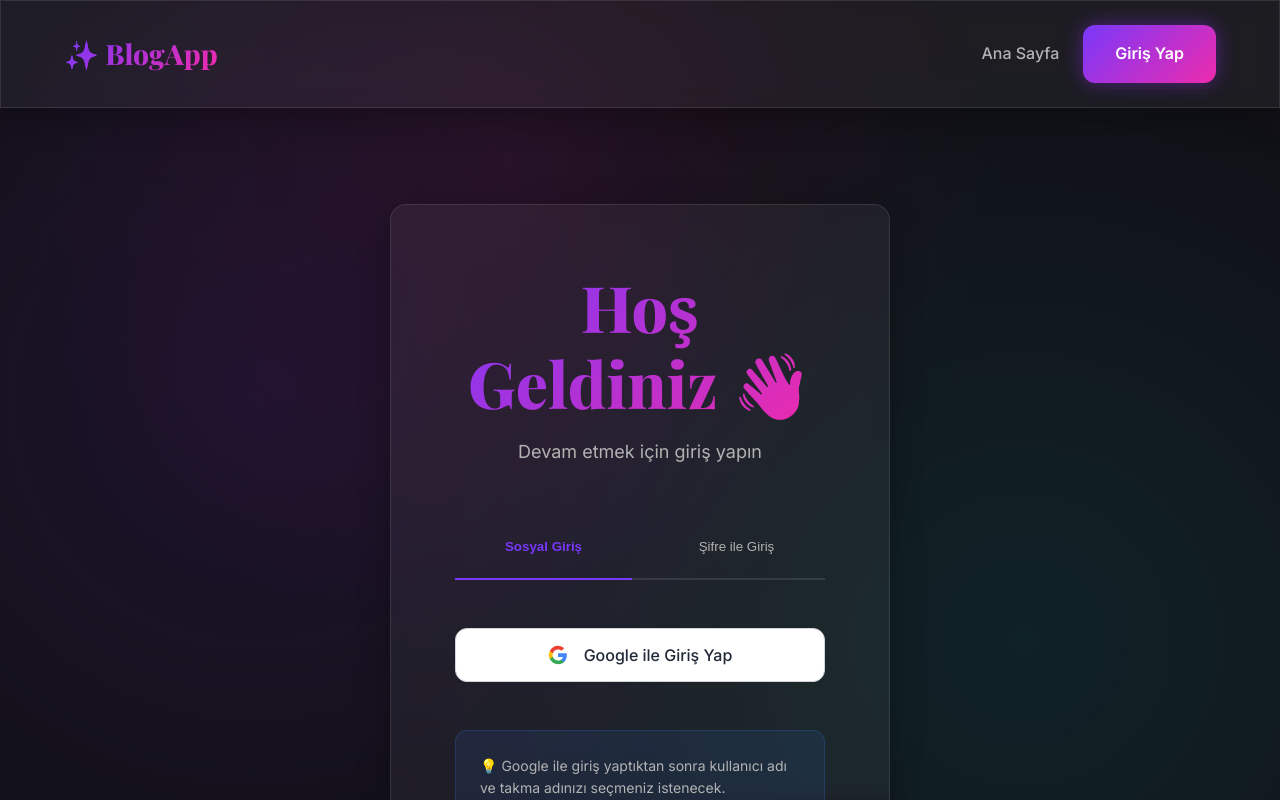
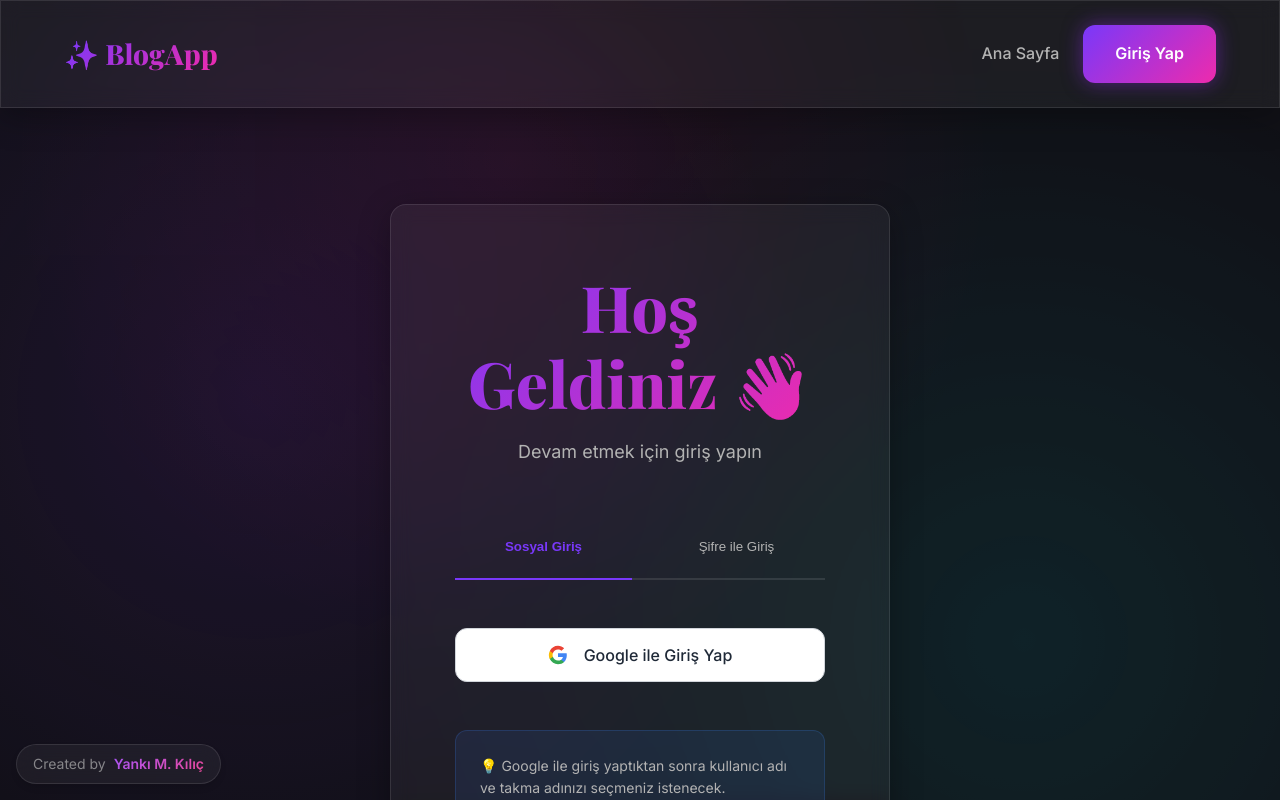
Before and after one commit to EchoKatana/Bloggo, a Next.js app: page /login in a window 1280 px wide. Shown: the top 800 px of the page. Built offline with nearby package versions, Linux system fonts and the light colour scheme; no server answers; the database is empty.

Commit message:
feat: Add creator credit badge in footer with GitHub link

```diff
--- a/src/app/globals.css
+++ b/src/app/globals.css
@@ -111,15 +111,27 @@ body::before {
 }
 
 @keyframes backgroundPulse {
-  0%, 100% { opacity: 0.5; }
-  50% { opacity: 0.8; }
+
+  0%,
+  100% {
+    opacity: 0.5;
+  }
+
+  50% {
+    opacity: 0.8;
+  }
 }
 
 /* ========================================
    TYPOGRAPHY
    ======================================== */
 
-h1, h2, h3, h4, h5, h6 {
+h1,
+h2,
+h3,
+h4,
+h5,
+h6 {
   font-family: var(--font-display);
   line-height: 1.2;
   font-weight: 800;
@@ -344,6 +356,7 @@ a:hover {
     opacity: 0;
     transform: translateY(20px);
   }
+
   to {
     opacity: 1;
     transform: translateY(0);
@@ -355,6 +368,7 @@ a:hover {
     opacity: 0;
     transform: translateX(-30px);
   }
+
   to {
     opacity: 1;
     transform: translateX(0);
@@ -362,9 +376,12 @@ a:hover {
 }
 
 @keyframes pulse {
-  0%, 100% {
+
+  0%,
+  100% {
     opacity: 1;
   }
+
   50% {
     opacity: 0.7;
   }
@@ -412,5 +429,18 @@ a:hover {
 }
 
 @keyframes spin {
-  to { transform: rotate(360deg); }
+  to {
+    transform: rotate(360deg);
+  }
 }
+
+/* ========================================
+   FOOTER CREDIT
+   ======================================== */
+
+.footer-credit:hover {
+  background: rgba(255, 255, 255, 0.1) !important;
+  border-color: rgba(168, 85, 247, 0.4) !important;
+  transform: translateY(-2px);
+  box-shadow: 0 6px 12px rgba(0, 0, 0, 0.2);
+}
--- a/src/app/layout.tsx
+++ b/src/app/layout.tsx
@@ -2,6 +2,7 @@ import './globals.css'
 import type { Metadata } from 'next'
 import AuthProvider from '@/components/AuthProvider'
 import Header from '@/components/Header'
+import Footer from '@/components/Footer'
 
 export const metadata: Metadata = {
     title: 'BlogApp - Modern Blogging Platform',
@@ -19,6 +20,7 @@ export default function RootLayout({
                 <AuthProvider>
                     <Header />
                     {children}
+                    <Footer />
                 </AuthProvider>
             </body>
         </html>
--- /dev/null
+++ b/src/components/Footer.tsx
@@ -0,0 +1,43 @@
+export default function Footer() {
+    return (
+        <footer style={{
+            position: 'fixed',
+            bottom: '1rem',
+            left: '1rem',
+            zIndex: 100,
+        }}>
+            <a
+                href="https://github.com/EchoKatana"
+                target="_blank"
+                rel="noopener noreferrer"
+                style={{
+                    display: 'inline-flex',
+                    alignItems: 'center',
+                    gap: '0.5rem',
+                    padding: '0.5rem 1rem',
+                    background: 'rgba(255, 255, 255, 0.05)',
+                    backdropFilter: 'blur(10px)',
+                    border: '1px solid rgba(255, 255, 255, 0.1)',
+                    borderRadius: '999px',
+                    fontSize: '0.875rem',
+                    color: 'var(--color-text-muted)',
+                    textDecoration: 'none',
+                    transition: 'all 0.3s ease',
+                    boxShadow: '0 4px 6px rgba(0, 0, 0, 0.1)',
+                }}
+                className="footer-credit"
+            >
+                <span style={{ opacity: 0.7 }}>Created by</span>
+                <span style={{
+                    fontWeight: 600,
+                    background: 'linear-gradient(135deg, #a855f7, #ec4899)',
+                    WebkitBackgroundClip: 'text',
+                    WebkitTextFillColor: 'transparent',
+                    backgroundClip: 'text'
+                }}>
+                    Yankı M. Kılıç
+                </span>
+            </a>
+        </footer>
+    )
+}
```
